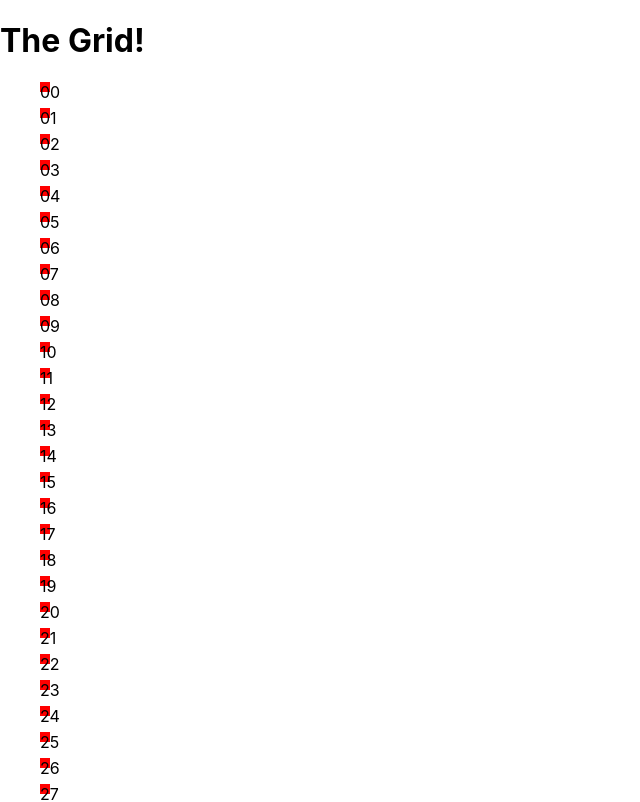
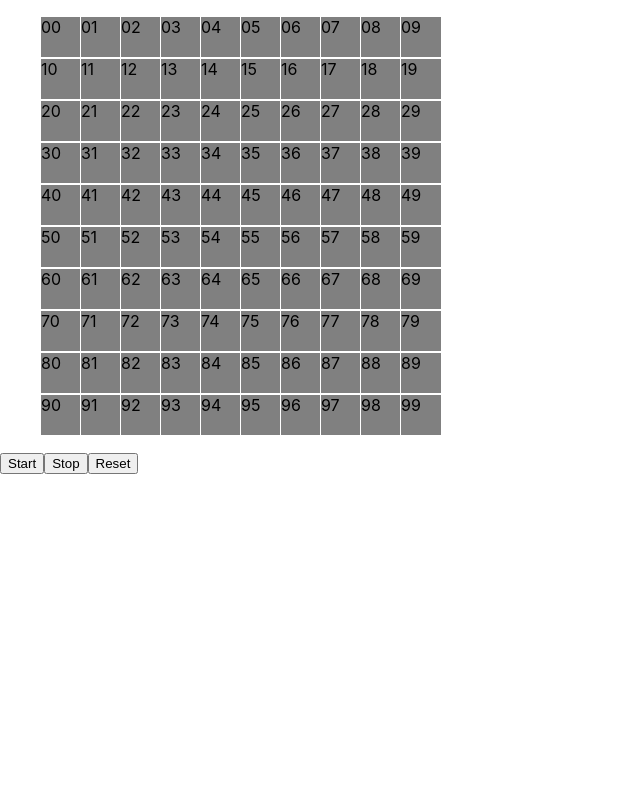
Before and after one commit to smackey15/HooksPractice, a React (Create React App) app: page / in a window 1280 px wide. Shown: the top 802 px of the page, without its empty margins (0-640 px from the left). Built offline with nearby package versions, Linux system fonts and the light colour scheme.

Commit message:
render proper grid with css

```diff
--- a/src/cell.jsx
+++ b/src/cell.jsx
@@ -3,30 +3,28 @@ import {useState} from 'react';
 
 function Cell(props) {
 
-    const [isAlive, setIsAlive] = useState(false)
+    // const [isAlive, setIsAlive] = useState(props.pos)
 
     function handleAlive() {
         const newBoard = props.board.map((arr) => arr.slice());
-        !isAlive ? newBoard[props.r][props.c] = 1 : newBoard[props.r][props.c] = undefined
+        if (props.pos !== 1) {
+            newBoard[props.r][props.c] = 1
+         } else {
+            newBoard[props.r][props.c] = undefined
+         }
         props.setBoard(newBoard)
-        setIsAlive(!isAlive)
     }
 
-    console.log(isAlive)
+    // console.log(isAlive)
 
     return (
         <div>
-            {!isAlive ?
-                <p style={{background:"red", height:"10px", width:"10px", cursor:"pointer"}} onClick={handleAlive}>{[props.r, props.c]}</p> :
-                <p style={{background:"black", height:"10px", width:"10px", cursor:"pointer"}} onClick={handleAlive}>{[props.r, props.c]}</p>
+            {props.pos !== 1 ?
+                <div style={{background:"gray", height:"40px", width:"40px", border: '1px solid white', cursor:"pointer"}} onClick={handleAlive}>{[props.r, props.c]}</div> :
+                <div style={{background:"black", height: "40px", width:"40px",border: '1px solid white',  cursor:"pointer"}} onClick={handleAlive}>{[props.r, props.c]}</div>
             }
         </div>
     )
 }
 
 export default Cell;
-
-// how do I, upon cell click, change the value of that cell in the board to '1' (or back to '0' if clicked again)
-// and have the board update each time and previous clicks/updates persist until I'm read to press start.
-
-// how do I get the function to return something that appears on the broswer
--- /dev/null
+++ b/src/game.css
@@ -0,0 +1,5 @@
+.test {
+    display: grid;
+    grid-template-columns: repeat(10, 40px);
+    grid-template-rows: auto
+}
--- a/src/game.jsx
+++ b/src/game.jsx
@@ -2,6 +2,7 @@ import React from 'react';
 import {useState, useEffect} from 'react';
 import { getNextGeneration } from './gol';
 import Cell from './cell'
+import './game.css'
 
 function Game() {
     // initialize grid to 10 x 10 2d array with undefined values
@@ -12,7 +13,7 @@ function Game() {
         const obj = {}
         for (let i=0; i<twoD.length; i++) {
             obj[i] = []
-            for (let j=0; j<twoD[0].length; j++) {
+            for (let j=0; j<twoD[i].length; j++) {
                 if (twoD[i][j] !== undefined) {
                     obj[i].push(j)
                 }
@@ -21,35 +22,25 @@ function Game() {
         return obj
     }
 
+    // converts object back into 2D array that can be rendered on the browser
     const convertObject = (object) => {
         const twoD = Array.from(Array(10), () => new Array(10).fill())
-        for (let row in object) {
-            const cols = object[row]
+        for (let row in object) { // 8
+            // if (!twoD[row]) twoD[row] = new Array(10).fill() // ** this code makes the grid expand as the coordinates grow beyong the existing rows
+            if (twoD[row]) { // this code stops the board from expanding beyong the existing parameters
+            const cols = object[row] // 8
             if (cols.length) {
                 for (let i=0; i<cols.length; i++) {
                     twoD[row][cols[i]] = 1
                 }
             }
         }
+        }
         return twoD
     }
 
-    // here for testing until react board works
-    // const blinker = {
-    //     0: [],
-    //     1: [2],
-    //     2: [2],
-    //     3: [2],
-    //     4: [],
-    // };
-
-    // console.log(convertObject(blinker))
-
     const [board, setBoard] = useState(grid)
     const [gameRunning, setGamerunning] = useState(false)
-    // const [converted, setConverted] = useState({})
-    // const [intervalId, setIntervalId] = useState(0)
-    // console.log(intervalId)
 
     const handleStart = () => {
         setGamerunning(true)
@@ -60,14 +51,14 @@ function Game() {
         if (gameRunning) {
         const newIntervalId = setInterval(() => {
             console.log(board)
-            const converted = convertGrid(board) // pass 2d board to convertgrid function, return an object, set "converted" to that object
+            const converted = convertGrid(board) // pass 2d board to convertgrid function, return an object
             console.log(converted)
-            const nextGeneration = getNextGeneration(converted)
+            const nextGeneration = getNextGeneration(converted) // pass object to function and get next version of object
             console.log(nextGeneration)
-            const nextBoard = convertObject(nextGeneration)
+            const nextBoard = convertObject(nextGeneration) // pass new object to convertObject function, return a 2d board
             console.log(nextBoard)
             setBoard(nextBoard)
-        }, 2000);
+        }, 1000);
         return (()=> clearInterval(newIntervalId))
     }
     })
@@ -76,10 +67,16 @@ function Game() {
         setGamerunning(false)
     }
 
+    const handleReset = () => {
+        setGamerunning(false)
+        setBoard(grid)
+    }
+
     return (
         <div>
-            <h1>The Grid!</h1>
-           <ul>
+            {/* <h1>The Grid!</h1> */}
+            <div>
+           <ul className='test'>
             {board.map((row,i) =>
                 row.map((col,j) =>
                 <Cell
@@ -92,8 +89,10 @@ function Game() {
             />))
             }
            </ul>
+           </div>
             <button onClick={handleStart}>Start</button>
             <button onClick={handleStop}>Stop</button>
+            <button onClick={handleReset}>Reset</button>
         </div>
     )
 
--- a/src/gol.js
+++ b/src/gol.js
@@ -1,30 +1,32 @@
 
 export function getNextGeneration(inputBoard) {
-    const outputBoard = JSON.parse(JSON.stringify(inputBoard))
+    const outputBoard = JSON.parse(JSON.stringify(inputBoard)) // {0: [0, 1, 2], 1: []}
     const hash = {}
 
-    for (let row in inputBoard) {
-        const cols = inputBoard[row]
+    for (let row in inputBoard) {  // 0
+        const cols = inputBoard[row] // [0, 1, 2]
         for (let col of cols) {
-           const i = Number(row)
-           const j = col
+           const i = Number(row) // 0
+           const j = col // 0
            const neighbors = [
-            [i, j + 1],
-            [i, j - 1],
-            [i + 1, j],
-            [i - 1, j],
-            [i + 1, j + 1],
-            [i - 1, j - 1],
-            [i + 1, j - 1],
-            [i - 1, j + 1],
+            [i, j + 1], // 0, 1
+            [i, j - 1], // 0, -1
+            [i + 1, j], // 1, 0
+            [i - 1, j], // -1, 0
+            [i + 1, j + 1], // 1, 1
+            [i - 1, j - 1], // -1, -1
+            [i + 1, j - 1], // 1, -1
+            [i - 1, j + 1], // -1, 1
         ]
             for (let neighbor of neighbors) {
                 const [newI, newJ] = neighbor
+                if (newI >= 0 && newJ >= 0) {  // ** NEW CODE **
                 if(`${newI} ${newJ}` in hash) {
                     hash[`${newI} ${newJ}`] += 1
                 } else {
                     hash[`${newI} ${newJ}`] = 1
                 }
+            }
             }
         }
     }
@@ -32,11 +34,12 @@ export function getNextGeneration(inputBoard) {
         const arrPos = pos.split(' ')
         const r = arrPos[0]
         const c = arrPos[1]
+        if (!(r in outputBoard)) outputBoard[r] = [] // ** NEW CODE **
         if(hash[pos] === 3) {
             if (!outputBoard[r].includes(Number(c))) outputBoard[r].push(Number(c))
         }
         if(hash[pos] < 2 || hash[pos] > 3) {
-            if (!(r in outputBoard)) outputBoard[r] = []
+            // if (!(r in outputBoard)) outputBoard[r] = []
             const index = outputBoard[r].indexOf(Number(c))
             if (index !== -1) outputBoard[r].splice(index, 1)
         }
@@ -125,13 +128,13 @@ export function getNextGeneration(inputBoard) {
 //   console.log(getNextGeneration(pulsar4))
 
 
-const blinker = {
-	0: [],
-	1: [2],
-	2: [2],
-	3: [2],
-	4: [],
-};
+// const blinker = {
+// 	0: [],
+// 	1: [2],
+// 	2: [2],
+// 	3: [2],
+// 	4: [],
+// };
 // console.log(getNextGeneration(blinker))
 
 // const blinker2 = {
```
